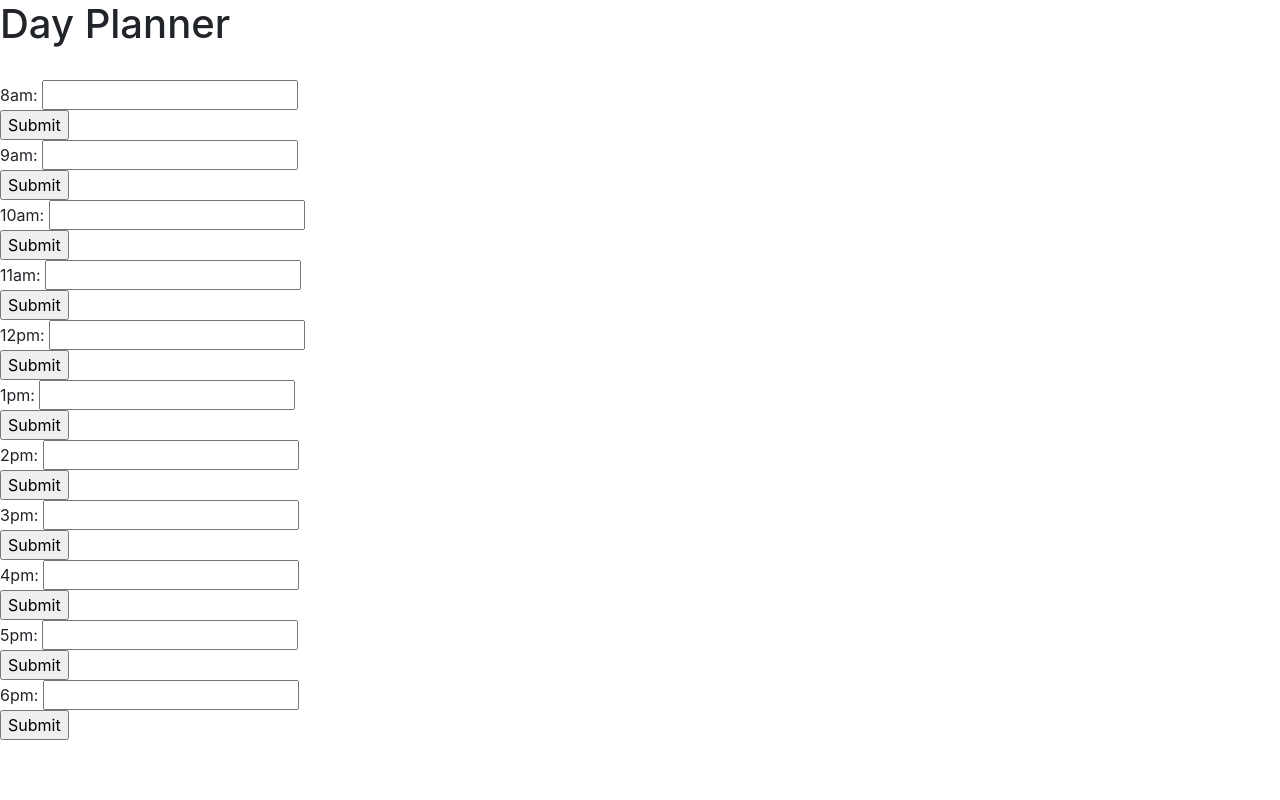
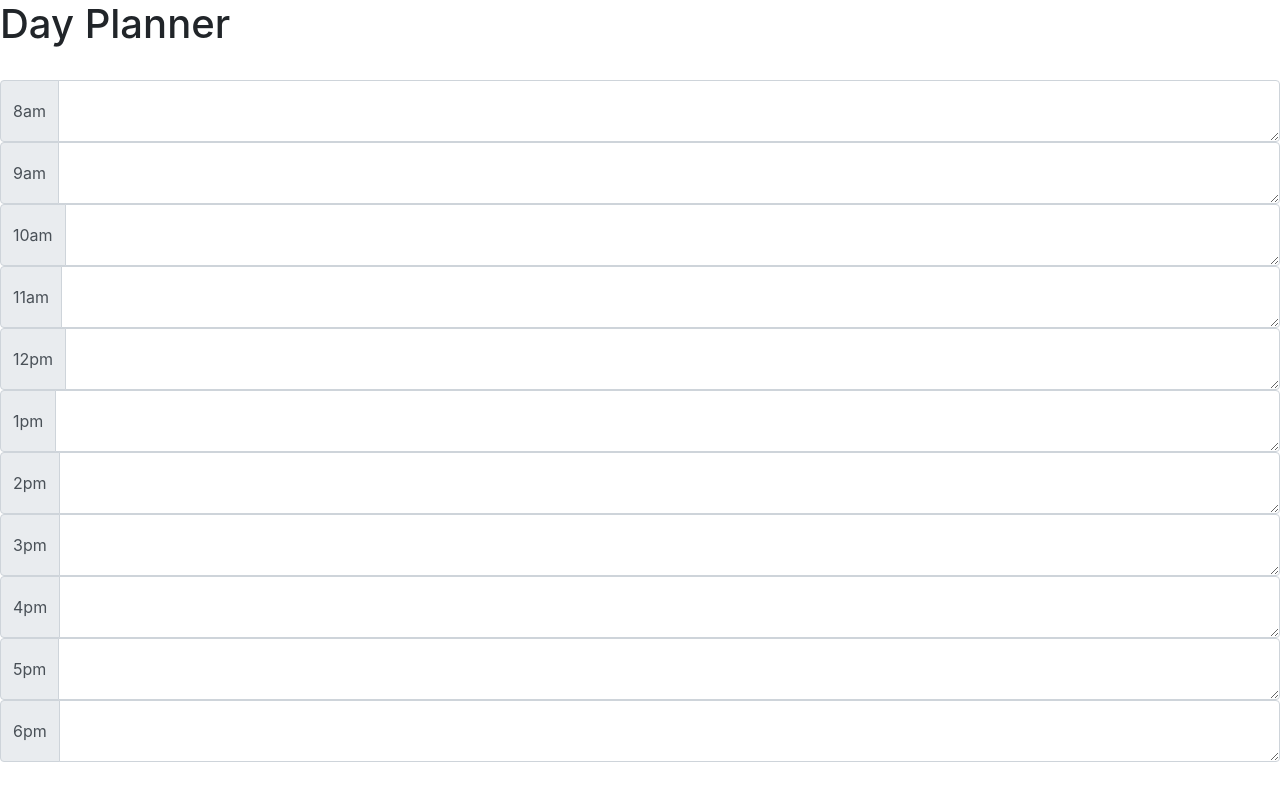
Before and after one commit to b-bryant18/Day-Planner, a PHP site: page / in a window 1280 px wide. Run offline with PHP 8.4, Linux system fonts and the light colour scheme.

Commit message:
Added bootstrap-styled text boxes

```diff
--- a/index.html
+++ b/index.html
@@ -30,100 +30,123 @@
 
         <div class="row">
             <div class="col-sm-12">
-                <form action="/action_page.php">
-                    8am: <input type="text" name="fname"><br>
-                    <input type="submit" value="Submit">
-                </form>
+                <div class="input-group">
+                    <div class="input-group-prepend">
+                        <span class="input-group-text">8am</span>
+                    </div>
+                    <textarea class="form-control" aria-label="With textarea"></textarea>
+                    <!-- save button goes at the right side of text box for each hour. -->
+                </div>
             </div>
         </div>
 
         <div class="row">
             <div class="col-sm-12">
-                <form action="/action_page.php">
-                    9am: <input type="text" name="fname"><br>
-                    <input type="submit" value="Submit">
-                </form>
+                <div class="input-group">
+                    <div class="input-group-prepend">
+                        <span class="input-group-text">9am</span>
+                    </div>
+                    <textarea class="form-control" aria-label="With textarea"></textarea>
+                </div>
             </div>
         </div>
 
         <div class="row">
             <div class="col-sm-12">
-                <form action="/action_page.php">
-                    10am: <input type="text" name="fname"><br>
-                    <input type="submit" value="Submit">
-                </form>
+                <div class="input-group">
+                    <div class="input-group-prepend">
+                        <span class="input-group-text">10am</span>
+                    </div>
+                    <textarea class="form-control" aria-label="With textarea"></textarea>
+                </div>
             </div>
         </div>
 
         <div class="row">
             <div class="col-sm-12">
-                <form action="/action_page.php">
-                    11am: <input type="text" name="fname"><br>
-                    <input type="submit" value="Submit">
-                </form>
+                <div class="input-group">
+                    <div class="input-group-prepend">
+                        <span class="input-group-text">11am</span>
+                    </div>
+                    <textarea class="form-control" aria-label="With textarea"></textarea>
+                </div>
             </div>
         </div>
 
         <div class="row">
             <div class="col-sm-12">
-                <form action="/action_page.php">
-                    12pm: <input type="text" name="fname"><br>
-                    <input type="submit" value="Submit">
-                </form>
+                <div class="input-group">
+                    <div class="input-group-prepend">
+                        <span class="input-group-text">12pm</span>
+                    </div>
+                    <textarea class="form-control" aria-label="With textarea"></textarea>
+                </div>
             </div>
         </div>
 
         <div class="row">
             <div class="col-sm-12">
-                <form action="/action_page.php">
-                    1pm: <input type="text" name="fname"><br>
-                    <input type="submit" value="Submit">
-                </form>
+                <div class="input-group">
+                    <div class="input-group-prepend">
+                        <span class="input-group-text">1pm</span>
+                    </div>
+                    <textarea class="form-control" aria-label="With textarea"></textarea>
+                </div>
             </div>
         </div>
 
         <div class="row">
             <div class="col-sm-12">
-                <form action="/action_page.php">
-                    2pm: <input type="text" name="fname"><br>
-                    <input type="submit" value="Submit">
-                </form>
+                <div class="input-group">
+                    <div class="input-group-prepend">
+                        <span class="input-group-text">2pm</span>
+                    </div>
+                    <textarea class="form-control" aria-label="With textarea"></textarea>
+                </div>
             </div>
         </div>
 
         <div class="row">
             <div class="col-sm-12">
-                <form action="/action_page.php">
-                    3pm: <input type="text" name="fname"><br>
-                    <input type="submit" value="Submit">
-                </form>
+                <div class="input-group">
+                    <div class="input-group-prepend">
+                        <span class="input-group-text">3pm</span>
+                    </div>
+                    <textarea class="form-control" aria-label="With textarea"></textarea>
+                </div>
             </div>
         </div>
 
         <div class="row">
             <div class="col-sm-12">
-                <form action="/action_page.php">
-                    4pm: <input type="text" name="fname"><br>
-                    <input type="submit" value="Submit">
-                </form>
+                <div class="input-group">
+                    <div class="input-group-prepend">
+                        <span class="input-group-text">4pm</span>
+                    </div>
+                    <textarea class="form-control" aria-label="With textarea"></textarea>
+                </div>
             </div>
         </div>
 
         <div class="row">
             <div class="col-sm-12">
-                <form action="/action_page.php">
-                    5pm: <input type="text" name="fname"><br>
-                    <input type="submit" value="Submit">
-                </form>
+                <div class="input-group">
+                    <div class="input-group-prepend">
+                        <span class="input-group-text">5pm</span>
+                    </div>
+                    <textarea class="form-control" aria-label="With textarea"></textarea>
+                </div>
             </div>
         </div>
 
         <div class="row">
             <div class="col-sm-12">
-                <form action="/action_page.php">
-                    6pm: <input type="text" name="fname"><br>
-                    <input type="submit" value="Submit">
-                </form>
+                <div class="input-group">
+                    <div class="input-group-prepend">
+                        <span class="input-group-text">6pm</span>
+                    </div>
+                    <textarea class="form-control" aria-label="With textarea"></textarea>
+                </div>
             </div>
 
         </div>
```
Also changed, not shown: Planner.css (+11 -4 lines).
